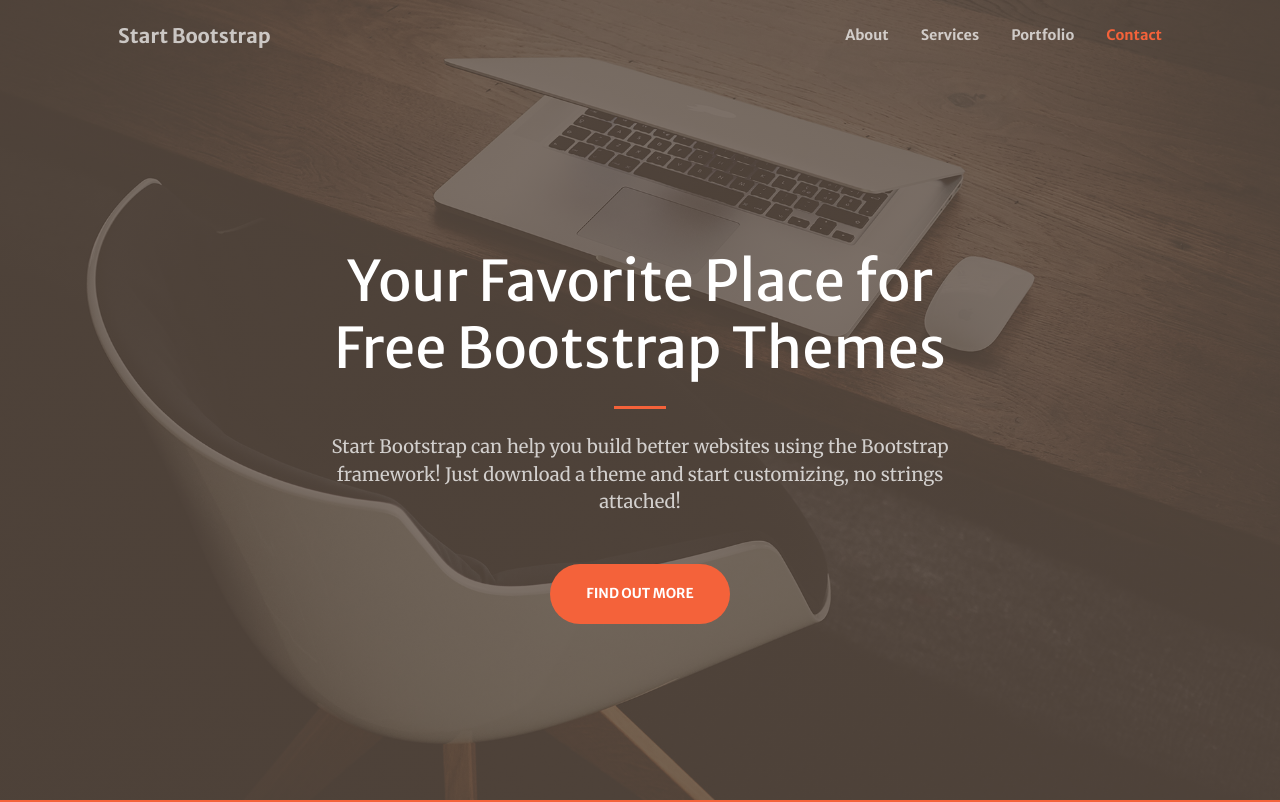
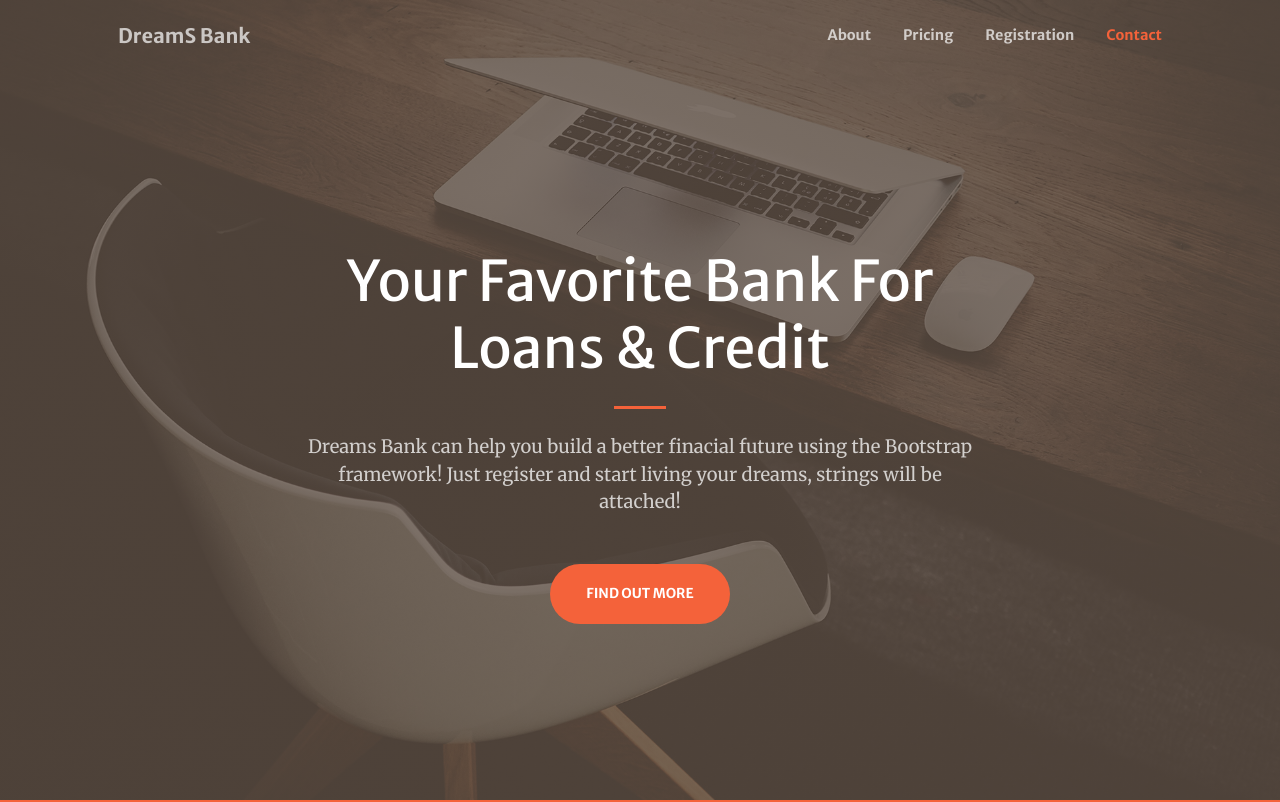
Before and after one commit to CptKay/DreamS, a plain HTML site: page index.html in a window 1280 px wide. Shown: the top 802 px of the page. Drawn offline with nearby package versions, Linux system fonts and the light colour scheme; some packages are replaced by stand-ins of ours; a script that the page names is missing.

Commit message:
header and buttons

```diff
--- a/index.html
+++ b/index.html
@@ -5,7 +5,7 @@
         <meta name="viewport" content="width=device-width, initial-scale=1, shrink-to-fit=no" />
         <meta name="description" content="" />
         <meta name="author" content="" />
-        <title>Creative - Start Bootstrap Theme</title>
+        <title> Dreams Bank </title>
         <!-- Favicon-->
         <link rel="icon" type="image/x-icon" href="assets/favicon.ico" />
         <!-- Bootstrap Icons-->
@@ -22,13 +22,13 @@
         <!-- Navigation-->
         <nav class="navbar navbar-expand-lg navbar-light fixed-top py-3" id="mainNav">
             <div class="container px-4 px-lg-5">
-                <a class="navbar-brand" href="#page-top">Start Bootstrap</a>
+                <a class="navbar-brand" href="#page-top">DreamS Bank</a>
                 <button class="navbar-toggler navbar-toggler-right" type="button" data-bs-toggle="collapse" data-bs-target="#navbarResponsive" aria-controls="navbarResponsive" aria-expanded="false" aria-label="Toggle navigation"><span class="navbar-toggler-icon"></span></button>
                 <div class="collapse navbar-collapse" id="navbarResponsive">
                     <ul class="navbar-nav ms-auto my-2 my-lg-0">
                         <li class="nav-item"><a class="nav-link" href="#about">About</a></li>
-                        <li class="nav-item"><a class="nav-link" href="#services">Services</a></li>
-                        <li class="nav-item"><a class="nav-link" href="#portfolio">Portfolio</a></li>
+                        <li class="nav-item"><a class="nav-link" href="#pricing">Pricing</a></li>
+                        <li class="nav-item"><a class="nav-link" href="#registration">Registration</a></li>
                         <li class="nav-item"><a class="nav-link" href="#contact">Contact</a></li>
                     </ul>
                 </div>
@@ -39,12 +39,12 @@
             <div class="container px-4 px-lg-5 h-100">
                 <div class="row gx-4 gx-lg-5 h-100 align-items-center justify-content-center text-center">
                     <div class="col-lg-8 align-self-end">
-                        <h1 class="text-white font-weight-bold">Your Favorite Place for Free Bootstrap Themes</h1>
+                        <h1 class="text-white font-weight-bold">Your Favorite Bank For Loans & Credit</h1>
                         <hr class="divider" />
                     </div>
                     <div class="col-lg-8 align-self-baseline">
-                        <p class="text-white-75 mb-5">Start Bootstrap can help you build better websites using the Bootstrap framework! Just download a theme and start customizing, no strings attached!</p>
-                        <a class="btn btn-primary btn-xl" href="#about">Find Out More</a>
+                        <p class="text-white-75 mb-5">Dreams Bank can help you build a better finacial future using the Bootstrap framework! Just register and start living your dreams, strings will be attached!</p>
+                        <a class="btn btn-primary btn-xl" href="#about">Find out more</a>
                     </div>
                 </div>
             </div>
@@ -57,13 +57,13 @@
                         <h2 class="text-white mt-0">We've got what you need!</h2>
                         <hr class="divider divider-light" />
                         <p class="text-white-75 mb-4">Start Bootstrap has everything you need to get your new website up and running in no time! Choose one of our open source, free to download, and easy to use themes! No strings attached!</p>
-                        <a class="btn btn-light btn-xl" href="#services">Get Started!</a>
+                        <a class="btn btn-light btn-xl" href="#pricing">Get Started!</a>
                     </div>
                 </div>
             </div>
         </section>
-        <!-- Services-->
-        <section class="page-section" id="services">
+        <!-- Pricing-->
+        <section class="page-section" id="pricing">
             <div class="container px-4 px-lg-5">
                 <h2 class="text-center mt-0">At Your Service</h2>
                 <hr class="divider" />
@@ -99,8 +99,8 @@
                 </div>
             </div>
         </section>
-        <!-- Portfolio-->
-        <div id="portfolio">
+        <!-- Registration-->
+        <div id="registration">
             <div class="container-fluid p-0">
                 <div class="row g-0">
                     <div class="col-lg-4 col-sm-6">
```
